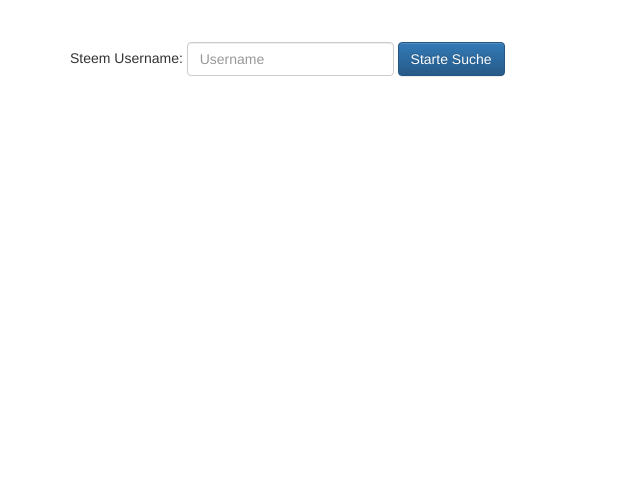
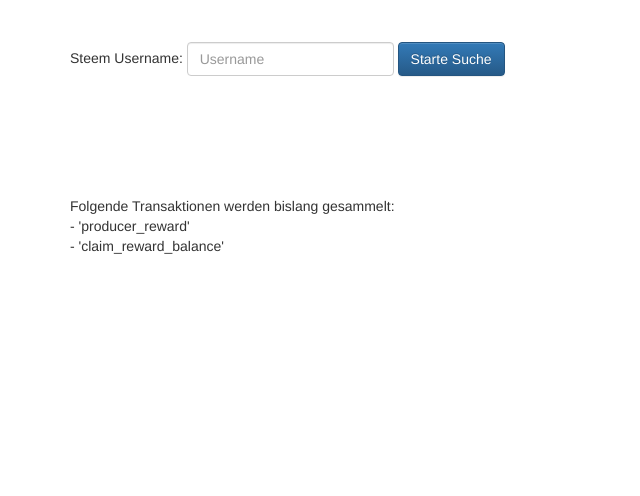
Before and after one commit to isnochys/steem_steuertool, a Django app: page / in a window 1280 px wide. Shown: the part 148-644 px from the top of the page, without its empty margins (0-640 px from the left). Run offline with Django 3.2, Linux system fonts and the light colour scheme; some libraries are stand-ins or nearby versions.

Commit message:
transactions

```diff
--- a/webservice/sst/templates/sst/footer.html
+++ b/webservice/sst/templates/sst/footer.html
@@ -1,4 +1,8 @@
-
+ <div class="container">
+        Folgende Transaktionen werden bislang gesammelt:<br>
+		- 'producer_reward'<br>
+		- 'claim_reward_balance'
+      </div>
     <footer class="footer">
       <div class="container">
         <span class="text-muted">Consider voting for @isnochys as witness.</span>
```
